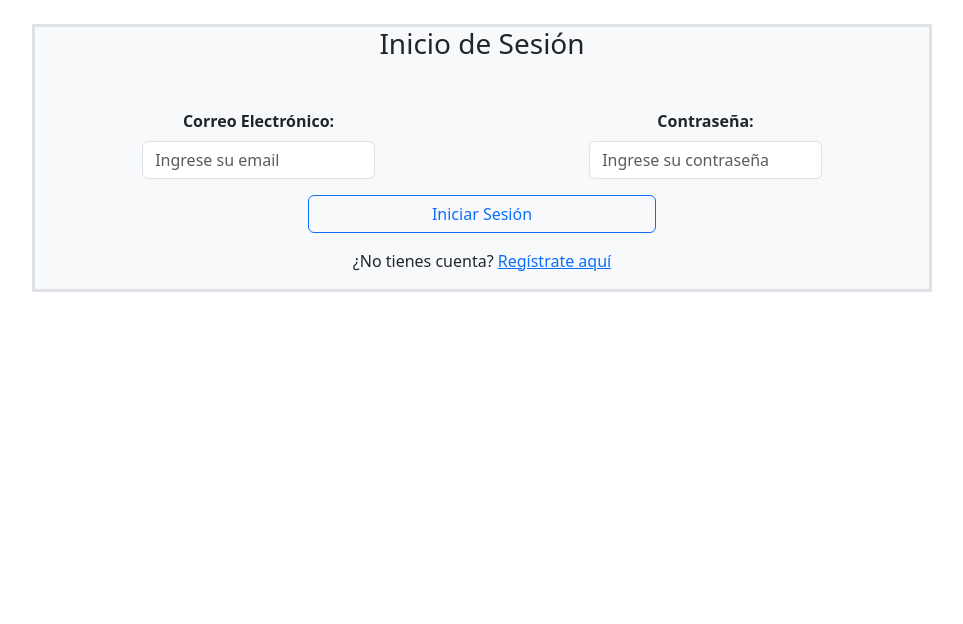
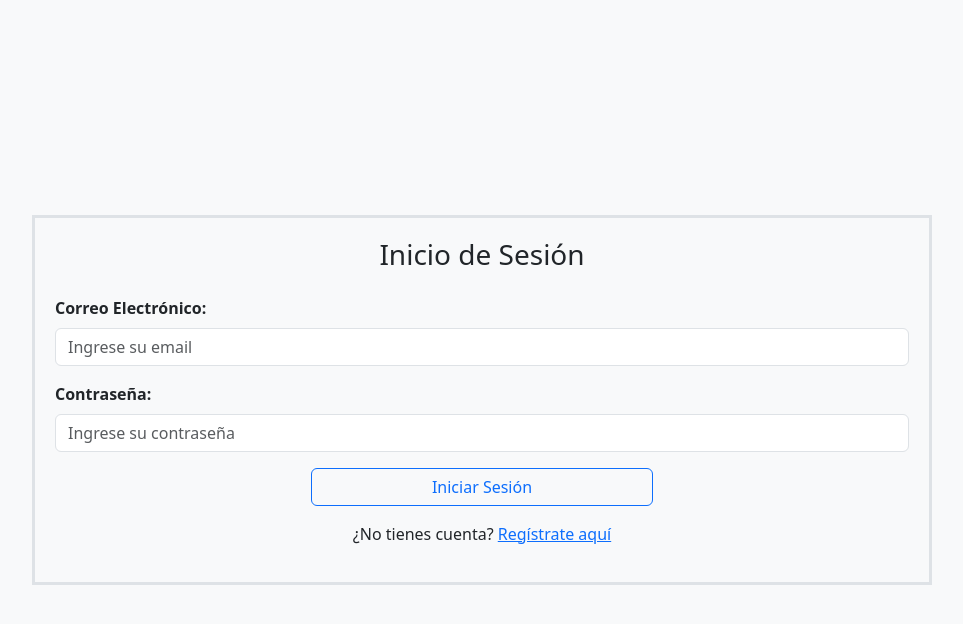
Before and after one commit to Bjcabello/chatbotv2, a React (Vite) app in the folder frontend/: page / in a window 1280 px wide. Shown: the top 624 px of the page, without its empty margins (158-1121 px from the left). Built offline with nearby package versions, Linux system fonts and the light colour scheme.

Commit message:
corrigiendo interfaz

```diff
--- a/frontend/src/components/ChatBox.jsx
+++ b/frontend/src/components/ChatBox.jsx
@@ -79,7 +79,7 @@ function ChatBox() {
 
   return (
     <div className="container-fluid bg-light mt-4 bg-blue border border-3" style={{ maxWidth: '900px' }}>
-      <h3 className="text-center">ChatBot 🤖 Viadocs</h3>
+      <h3 className="text-center">ChatBot  Viadocs</h3>
       <div className="row justify-content-center mt-5">
         <div className="col-12 col-md-4 mb-3 d-flex flex-column align-items-center">
           <label className="form-label fw-bold">Subir PDF:</label>
--- a/frontend/src/components/Login.jsx
+++ b/frontend/src/components/Login.jsx
@@ -45,32 +45,31 @@ function Login() {
   };
 
   return (
-    <div className="container-fluid bg-light mt-4 bg-blue border border-3" style={{ maxWidth: '900px' }}>
-      <h3 className="text-center">Inicio de Sesión</h3>
-      <form onSubmit={handleLogin} className="row justify-content-center mt-5">
-        <div className="col-12 col-md-6 mb-3 d-flex flex-column align-items-center">
+    <div className="d-flex justify-content-center align-items-center min-vh-100 bg-light">
+      <div className="container-fluid bg-blue border border-3" style={{ maxWidth: '900px', padding: '20px' }}>
+        <h3 className="text-center mb-4">Inicio de Sesión</h3>
+        <form onSubmit={handleLogin} className="row justify-content-center">
+          <div className="col-12 mb-3">
             <label className="form-label fw-bold">Correo Electrónico:</label>
             <input
               type="email"
               className="form-control"
               value={email}
               placeholder="Ingrese su email"
-            style={{ width: '55%' }}
               onChange={(e) => setEmail(e.target.value)}
             />
           </div>
-        <div className="col-12 col-md-6 mb-3 d-flex flex-column align-items-center">
+          <div className="col-12 mb-3">
             <label className="form-label fw-bold">Contraseña:</label>
             <input
               type="password"
               className="form-control"
               value={password}
               placeholder="Ingrese su contraseña"
-            style={{ width: '55%' }}
               onChange={(e) => setPassword(e.target.value)}
             />
           </div>
-        <div className="text-center">
+          <div className="text-center col-12">
             <button
               className="btn btn-outline-primary icon-link-hover"
               style={{ width: '40%' }}
@@ -95,6 +94,7 @@ function Login() {
           <p>¿No tienes cuenta? <Link to="/register">Regístrate aquí</Link></p>
         </div>
       </div>
+    </div>
   );
 }
 
```
Lines whose indentation alone changed are shown as unchanged.
